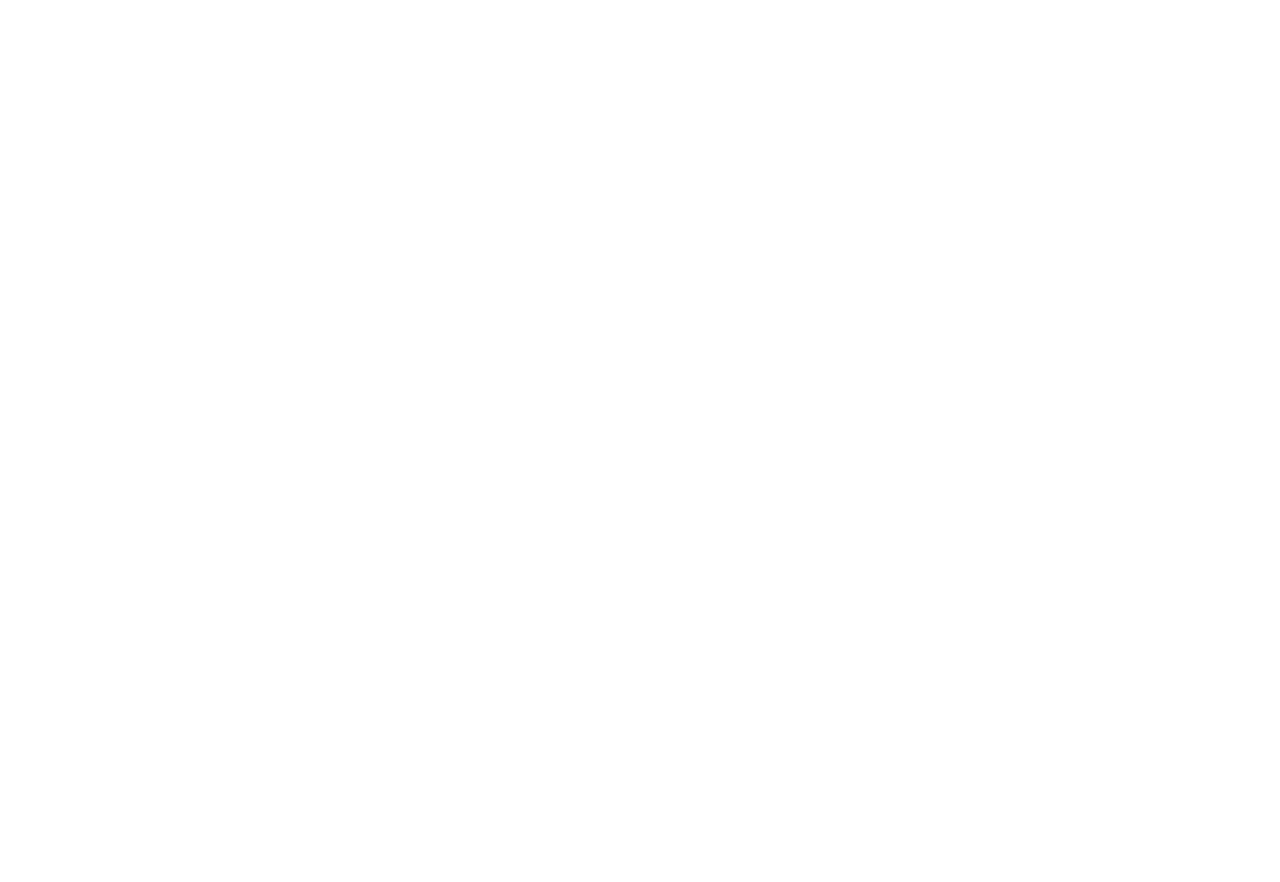
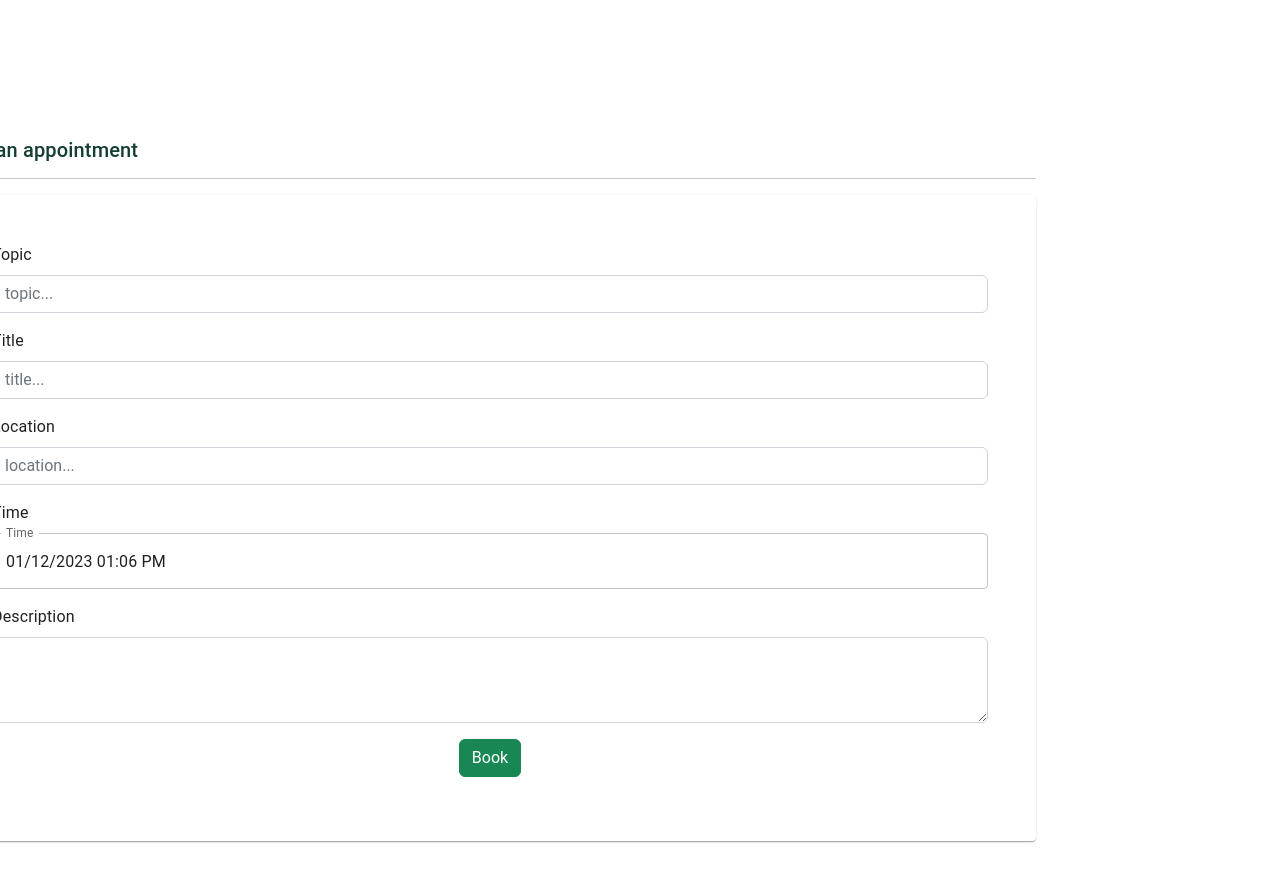
Before and after one commit to DanielGithumbi21/Positive-minds, a React (Vite) app: page /client/1/book-appointment in a window 1280 px wide. Before the commit this address had no page. Shown: the top 882 px of the page. Before the commit the page ends 800 px from the top, so only its background shows below. Built offline with nearby package versions, Linux system fonts and the light colour scheme; sample sign-in values are in the browser's storage.

Commit message:
creating appointments

```diff
--- a/src/Routes/RoutesPage.jsx
+++ b/src/Routes/RoutesPage.jsx
@@ -1,8 +1,7 @@
 import React, { useContext } from 'react'
 import { Box } from '@mui/material';
 import CssBaseline from '@mui/material/CssBaseline';
-import Typography from '@mui/material/Typography';
-import { styled, useTheme } from '@mui/material/styles';
+import { styled } from '@mui/material/styles';
 import Sidebar from '../components/Sidebar/Sidebar';
 import TopAppBar from '../components/AppBar/AppBar';
 import { DataContext } from '../Context/DataContext';
@@ -15,6 +14,8 @@
 import CreateSession from '../components/counsellors/CreateSession';
 import ViewSessions from '../components/counsellors/ViewSessions';
 import SessionsDetails from '../components/counsellors/SessionsDetails';
+import Appointments from '../components/Clients/Appointments';
+import BookAppointment from '../components/Clients/BookAppointment';
 const drawerWidth = 300;
 
 const Main = styled('main', { shouldForwardProp: (prop) => prop !== 'open' })(
@@ -69,9 +70,11 @@
                         <Route path='/client' element={<Dashboard />} />
                         <Route path='/client/profile' element={<Profile />} />
                         <Route path='/client/be-a-therapist' element={<BeTherapist />} />
+                        <Route path='/client/appointments' element={<Appointments />} />
+                        <Route path='/client/:id/book-appointment' element={<BookAppointment />} />
                         <Route path="/counsellor" element={<CounsellorDashboard />} />
                         <Route path="/counsellor/create-session" element={<CreateSession />} />
-                        <Route path="/counsellor/view-sessions" element={<ViewSessions />} />
+                        <Route path="/view-sessions" element={<ViewSessions />} />
                         <Route path="/session/:id/details" element={<SessionsDetails />} />
                     </Route>
                 </Routes>
--- /dev/null
+++ b/src/components/Clients/Appointments.jsx
@@ -0,0 +1,88 @@
+import { Container, Card, Typography } from '@mui/material'
+import React, { useEffect, useState } from 'react'
+import { getCounselorProfile } from '../../Data/users/users'
+import Avatar from '@mui/material/Avatar';
+import Stack from '@mui/material/Stack';
+import { useNavigate } from 'react-router-dom';
+import CircularProgress from '@mui/material/CircularProgress';
+
+const Appointments = () => {
+    const navigate = useNavigate()
+    const [counsellors, setCounsellors] = useState([])
+    const [isLoading, setIsLoading] = useState(false)
+
+    useEffect(() => {
+        getCounselorProfile(setIsLoading).then((data) => {
+            setCounsellors(data)
+        })
+    }, [])
+
+    console.log(counsellors)
+    return (
+
+        <React.Fragment>
+            {
+                isLoading ? <div className="text-center"><CircularProgress color="success" /></div> :
+                    <Container sx={{
+                        padding: "20px"
+                    }}>
+                        <h5 style={{ color: "#143E35" }}>Book an appointment with our counsellors</h5>
+                        <hr className="light mb-5 mt-3" />
+                        <div className="row padding">
+                            {
+                                counsellors.map((counsellor) => (
+                                    <div className="col-lg-4">
+                                        <Card sx={{
+                                            padding: "20px",
+                                            marginBottom: "40px",
+                                            height: "200px",
+                                            backgroundColor: "#143E35",
+                                            color: "white",
+                                        }}>
+                                            <div className="row padding">
+                                                <div className="col-lg-4">
+                                                    <Stack direction="row" spacing={2}>
+                                                        <Avatar sx={{ width: 50, height: 50 }} alt="Remy Sharp" src={counsellor.user.avatar} />
+                                                    </Stack>
+
+
+
+                                                </div>
+                                                <div className="col-lg-8">
+                                                    <div>
+                                                        <Typography sx={{ marginTop: "40px" }} className='mb-3' variant='subtitle'>
+                                                            {counsellor.user.name}
+                                                        </Typography>
+                                                    </div>
+
+                                                    <div>
+                                                        <Typography sx={{ marginTop: "40px" }} className='mt-3' variant='subtitle'>
+                                                            {counsellor.specialization}
+                                                        </Typography>
+                                                    </div>
+
+                                                    <div className='mt-4'>
+                                                        <button className="btn btn-md btn-success" onClick={(() => navigate(`/client/${counsellor.id}/book-appointment`))} >Book</button>
+
+                                                    </div>
+
+                                                </div>
+                                            </div>
+
+                                        </Card>
+                                    </div>
+                                ))
+                            }
+                        </div>
+
+
+
+                    </Container>
+            }
+
+        </React.Fragment>
+
+    )
+}
+
+export default Appointments
--- /dev/null
+++ b/src/components/Clients/BookAppointment.jsx
@@ -0,0 +1,90 @@
+import React, { useContext, useState } from 'react'
+import { Container, Card, Typography } from '@mui/material'
+import { LocalizationProvider } from '@mui/x-date-pickers/LocalizationProvider';
+import Stack from '@mui/material/Stack';
+import dayjs from 'dayjs';
+import { DateTimePicker } from '@mui/x-date-pickers/DateTimePicker';
+import TextField from '@mui/material/TextField';
+import { AdapterDayjs } from '@mui/x-date-pickers/AdapterDayjs';
+import { DataContext } from '../../Context/DataContext';
+import { useParams } from 'react-router-dom';
+import { bookAppointment } from '../../Data/users/users';
+
+const BookAppointment = () => {
+    const [isLoading, setIsLoading] = useState(false)
+    const initialState = { topic: '', title: '', description: '', location: '' }
+    const [formData, setFormData] = useState(initialState)
+    const { user } = useContext(DataContext)
+    const params = useParams()
+    const [value, setValue] = useState(dayjs(Date.now()));
+    const handleChange = (newValue) => {
+        setValue(newValue);
+    };
+    const handleEventChange = (e) => {
+        setFormData({ ...formData, [e.target.name]: e.target.value })
+    }
+    const onSubmit = (e) => {
+        e.preventDefault()
+
+        const post = {
+            time: value,
+            user_id: user.user.id,
+            counselor_profile_id: params.id,
+            topic: formData.topic,
+            title: formData.title,
+            description: formData.description,
+            location: formData.location
+        }
+
+        bookAppointment(post, setIsLoading)
+    }
+    return (
+        <div className='container p-4'>
+            <h5 style={{ color: "#143E35" }}>Book an appointment</h5>
+            <hr className="light mb-3 mt-3" />
+
+            <Card className='p-5'>
+                <form onSubmit={onSubmit} >
+                    <div className="mb-3">
+                        <label for="exampleFormControlInput1" className="form-label">Topic</label>
+                        <input name='topic' required onChange={handleEventChange} type="text" className="form-control" id="exampleFormControlInput1" placeholder="topic..." />
+                    </div>
+                    <div className="mb-3">
+                        <label for="exampleFormControlInput1" className="form-label">Title</label>
+                        <input name='title' required onChange={handleEventChange} type="text" className="form-control" id="exampleFormControlInput1" placeholder="title..." />
+                    </div>
+
+                    <div className="mb-3">
+                        <label for="exampleFormControlInput1" className="form-label">Location</label>
+                        <input name='location' required onChange={handleEventChange} type="text" className="form-control" id="exampleFormControlInput1" placeholder="location..." />
+                    </div>
+                    <div className="mb-3">
+                        <label for="exampleFormControlInput1" className="form-label">Time</label>
+                        <LocalizationProvider dateAdapter={AdapterDayjs}>
+                            <Stack spacing={3}>
+
+                                <DateTimePicker
+                                    label="Time"
+                                    value={value}
+                                    onChange={handleChange}
+                                    renderInput={(params) => <TextField {...params} />}
+                                />
+
+                            </Stack>
+                        </LocalizationProvider>
+                    </div>
+
+                    <div className="mb-3">
+                        <label for="exampleFormControlTextarea1" className="form-label">Description</label>
+                        <textarea name="description" required onChange={handleEventChange} className="form-control" id="exampleFormControlTextarea1" rows="3"></textarea>
+                    </div>
+                    <div className="text-center mb-3">
+                        <button className="btn btn-success" disabled={isLoading ? true : false}>Book</button>
+                    </div>
+                </form>
+            </Card>
+        </div>
+    )
+}
+
+export default BookAppointment
--- a/src/components/Clients/Dashboard.jsx
+++ b/src/components/Clients/Dashboard.jsx
@@ -1,10 +1,30 @@
-import React from 'react'
+import React, { useEffect, useState } from 'react'
 import "./Profile.css"
 import { Card } from '@mui/material'
 import CalendarMonthIcon from "@mui/icons-material/CalendarMonth";
 import HourglassFullIcon from "@mui/icons-material/HourglassFull";
+import { getSessions } from '../../Data/users/counsellors';
+import { useNavigate } from 'react-router-dom';
+
+
+
 
 const Dashboard = () => {
+    const navigate = useNavigate()
+    const [sessions, setSessions] = useState([])
+    const [isLoading, setIsLoading] = useState(false)
+
+    useEffect(() => {
+        getSessions(setIsLoading).then((data) => {
+            setSessions(data)
+        })
+    }, [])
+
+    const availableSessions = sessions.filter((session) => {
+        return new Date(session.time).getTime() - new Date(Date.now()).getTime() >= 0
+    })
+
+    console.log(availableSessions)
     return (
         <React.Fragment>
             <div className="container-fluid client-dashboard">
@@ -21,7 +41,7 @@
                             You just need a community
                             to share love...
                         </h3>
-                        <button className="btn btn-success btn-lg">Be a Therapist</button>
+                        <button className="btn btn-success btn-lg" onClick={(() => navigate("/client/be-a-therapist"))}>Be a Therapist</button>
                     </div>
                 </div>
 
@@ -46,8 +66,8 @@
                                 <div className="row padding">
                                     <div className="col-lg-10">
                                         <h6 className='mt-3 mb-3'>Available Sessions</h6>
-                                        <h6 className='mb-2'>5</h6>
-                                        <button className="btn btn-success btn-sm">View</button>
+                                        <h6 className='mb-2'>{availableSessions.length}</h6>
+                                        <button className="btn btn-success btn-sm" onClick={(() => navigate("/view-sessions"))}>View</button>
 
                                     </div>
                                     <div className="col-lg-2">
@@ -72,8 +92,8 @@
                                 <div className="row padding">
                                     <div className="col-lg-10">
                                         <h6 className='mt-3 mb-3'>Sessions in progress</h6>
-                                        <h6 className='mb-2'>2</h6>
-                                        <button className="btn btn-success btn-sm">View</button>
+                                        <h6 className='mb-2'>0</h6>
+                                        <button className="btn btn-success btn-sm" onClick={(() => navigate("/view-sessions"))}>View</button>
 
                                     </div>
                                     <div className="col-lg-2">
@@ -117,41 +137,30 @@
                             <th scope="col">Id</th>
                             <th scope="col">Theme</th>
                             <th scope="col">Therapist</th>
-                            <th scope="col">Status</th>
+                            <th scope="col">Location</th>
 
                         </tr>
                     </thead>
 
+                    {
+                        availableSessions.slice(0, 3).map((session) => (
                             <tbody>
                                 <tr>
-                            <th scope="row" >121</th>
-                            <td>Alcohol</td>
-                            <td>John Doe</td>
-                            <td>In progress</td>
 
 
+                                    <th scope="row" >{session.id}</th>
+                                    <td>{session.topic}</td>
+                                    <td>{session.counselor_profile.name}</td>
+                                    <td>{session.location}</td>
 
-                        </tr>
-                        <tr>
-                            <th scope="row" >123</th>
-                            <td>Addiction</td>
-                            <td>John Doe</td>
-                            <td>To start</td>
-
-
-
-                        </tr>
-                        <tr>
-                            <th scope="row" >124</th>
-                            <td>Obsession</td>
-                            <td>John Doe</td>
-                            <td>In progress</td>
 
 
 
                                 </tr>
 
                             </tbody>
+                        ))
+                    }
 
 
                 </table>
--- a/src/components/Sidebar/sideBarItems.js
+++ b/src/components/Sidebar/sideBarItems.js
@@ -22,7 +22,7 @@
       {
         name: "View Available Sessions",
         Icon: EmailIcon,
-        link: "/",
+        link: "/view-sessions",
       },
       {
         name: "Calendar",
@@ -37,7 +37,7 @@
       {
         name: "Book a Private Session",
         Icon: BookOnlineIcon,
-        link: "/",
+        link: "/client/appointments",
       },
     ],
   },
@@ -76,7 +76,7 @@
       {
         name: "Available Sessions",
         Icon: EmailIcon,
-        link: "/counsellor/view-sessions",
+        link: "/view-sessions",
       },
       {
         name: "Create A Session",
```
Also changed, not shown: src/Data/users/users.jsx (+31 -1 lines). Lines whose indentation alone changed are shown as unchanged.
